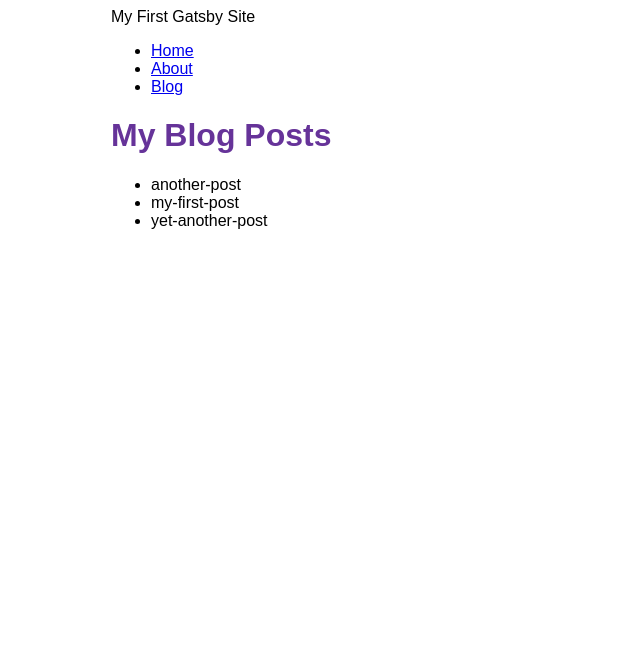
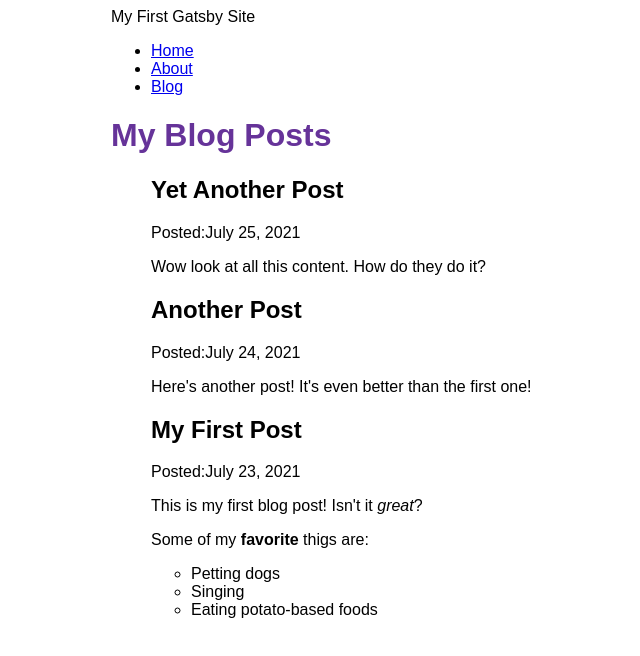
Before and after one commit to masayamatu/masayamatu, a Gatsby site: page /blog in a window 1280 px wide. Shown: the whole page, without its empty margins (279-919 px from the left). Built offline with nearby package versions, Linux system fonts and the light colour scheme; Gatsby itself is replaced by a stand-in of ours.

```diff
--- a/blog/another-post.mdx
+++ b/blog/another-post.mdx
@@ -0,0 +1,6 @@
+---
+title: "Another Post"
+date: "2021-07-24"
+---
+
+Here's another post! It's even better than the first one!
--- a/blog/my-first-post.mdx
+++ b/blog/my-first-post.mdx
@@ -0,0 +1,11 @@
+---
+title: "My First Post"
+date: "2021-07-23"
+---
+
+This is my first blog post! Isn't it *great*?
+
+Some of my **favorite** thigs are:
+* Petting dogs
+* Singing
+* Eating potato-based foods
--- a/blog/yet-another-post.mdx
+++ b/blog/yet-another-post.mdx
@@ -0,0 +1,6 @@
+---
+title: "Yet Another Post"
+date: "2021-07-25"
+---
+
+Wow look at all this content. How do they do it?
--- a/gatsby-config.js
+++ b/gatsby-config.js
@@ -11,7 +11,8 @@
       options:{
         name:`blog`,
         path: `${__dirname}/blog`,
-      }
-    }
+      },
+    },
+    "gatsby-plugin-mdx",
   ],
 };
--- a/package.json
+++ b/package.json
@@ -14,8 +14,11 @@
     "clean": "gatsby clean"
   },
   "dependencies": {
+    "@mdx-js/mdx": "^1.6.22",
+    "@mdx-js/react": "^1.6.22",
     "gatsby": "^4.2.0",
     "gatsby-plugin-image": "^2.2.0",
+    "gatsby-plugin-mdx": "^3.2.0",
     "gatsby-plugin-sharp": "^4.2.0",
     "gatsby-source-filesystem": "^4.2.0",
     "react": "^17.0.1",
--- a/src/pages/blog.js
+++ b/src/pages/blog.js
@@ -1,5 +1,6 @@
 import * as React from 'react'
 import {graphql} from 'gatsby'
+import {MDXRenderer} from 'gatsby-plugin-mdx'
 import Layout from '../components/layout'
 
 const BlogPage = ({data}) => {
@@ -7,11 +8,15 @@
         <Layout pageTitle="My Blog Posts">
             <ul>
             {
-                data.allFile.nodes.map(node => (
-                    <li key={node.name}>
-                        {node.name}
-                    </li>
-                ))
+                data.allMdx.nodes.map((node) =>
+                    <article key={node.id}>
+                        <h2>{node.frontmatter.title}</h2>
+                        <p>Posted:{node.frontmatter.date}</p>
+                        <MDXRenderer>
+                            {node.body}
+                        </MDXRenderer>
+                    </article>
+                )
             }
             </ul>
         </Layout>
@@ -19,14 +24,18 @@
 }
 
 export const query = graphql`
-  query MyQuery {
-    allFile(filter: {sourceInstanceName: {eq: "blog"}}) {
-      nodes {
-        name
-      }
+    query {
+        allMdx(sort: {fields: frontmatter___date, order: DESC}) {
+          nodes {
+            frontmatter {
+              date(formatString: "MMMM D, YYYY")
+              title
+            }
+            id
+            body
+          }
+        }
     }
-  }
-
 `
 
 export default BlogPage
```
Also changed, not shown: 1 other file.
